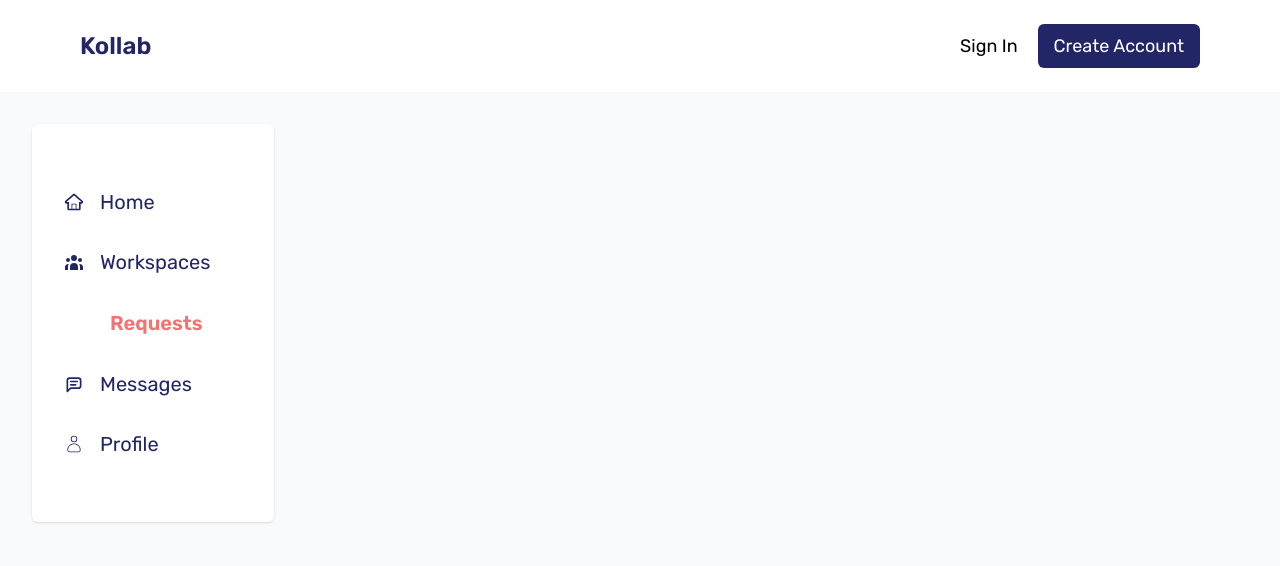
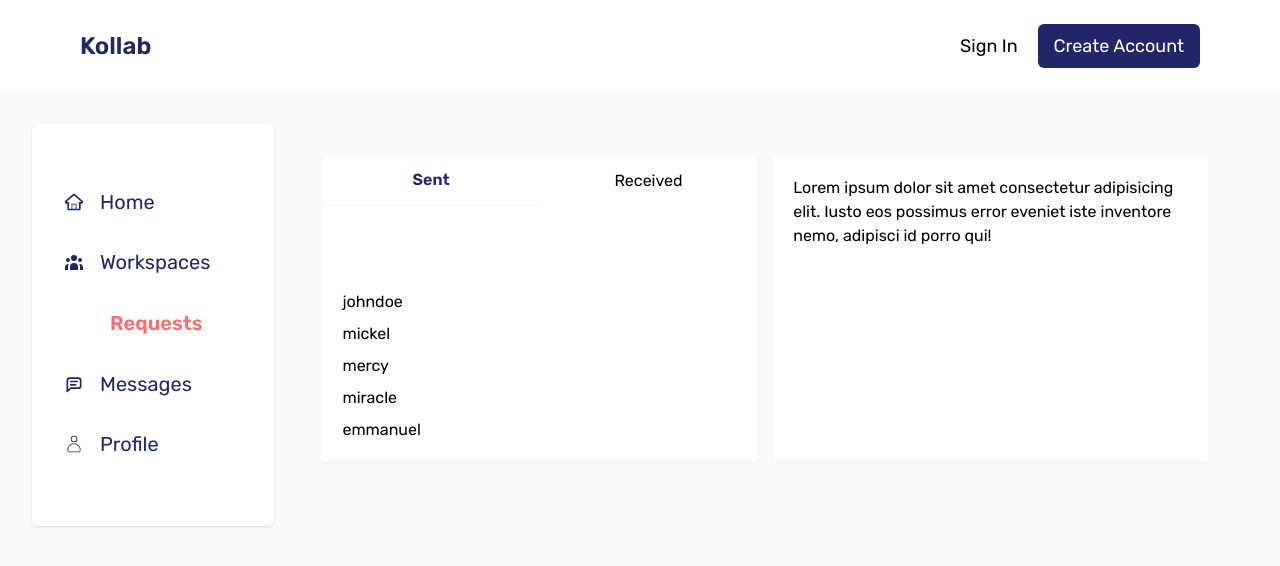
Before and after one commit to SageKyle/kollab, a React (Vite) app: page /dashboard/requests in a window 1280 px wide. Shown: the top 566 px of the page. Built offline with nearby package versions, Linux system fonts and the light colour scheme; some icons are missing.

Commit message:
added initial template for requests page

```diff
--- a/src/App.tsx
+++ b/src/App.tsx
@@ -6,6 +6,7 @@ import Sidebar from './components/Sidebar'
 import Home from './pages/Home'
 import Login from './pages/Login'
 import Register from './pages/Register'
+import Requests from './pages/dashboard/Requests'
 import Profile from './pages/dashboard/profile'
 
 function App() {
@@ -24,6 +25,7 @@ function App() {
 						{!user && <Route path="/login" element={<Login />} />}
 						{!user && <Route path="/register" element={<Register />} />}
 						<Route path="/dashboard/profile" element={<Profile />} />
+						<Route path="/dashboard/requests" element={<Requests />} />
 					</Routes>
 				</div>
 			</BrowserRouter>
--- /dev/null
+++ b/src/pages/dashboard/Requests.tsx
@@ -0,0 +1,32 @@
+export default function Requests() {
+	return (
+		<section
+			aria-description="requests page"
+			className="w-full p-8 mt-8 mr-10 mb-24 lg:mb-8 rounded grid grid-cols-1 lg:grid-cols-2 gap-4"
+		>
+			<div className="w-full flex flex-col items-start bg-white shadow-sm rounded justify-start gap-8 md:gap-16">
+				<ul className="flex w-full list-none items-center justify-evenly text-black capitalize">
+					<li className="font-semibold w-full py-3 text-center border-b-2 border-slate-50 text-primary cursor-pointer">
+						sent
+					</li>
+					<li className="w-full font-normal hover:bg-slate-50 ease-in-out hover:bg-opacity-60 py-3 text-center cursor-pointer">
+						received
+					</li>
+				</ul>
+				<div className="w-full list-none flex flex-col gap-2 p-5">
+					<li>johndoe</li>
+					<li>mickel</li>
+					<li>mercy</li>
+					<li>miracle</li>
+					<li>emmanuel</li>
+				</div>
+			</div>
+			<article className="w-full bg-white p-5 rounded shadow-sm">
+				<p>
+					Lorem ipsum dolor sit amet consectetur adipisicing elit. Iusto eos
+					possimus error eveniet iste inventore nemo, adipisci id porro qui!
+				</p>
+			</article>
+		</section>
+	)
+}
```
